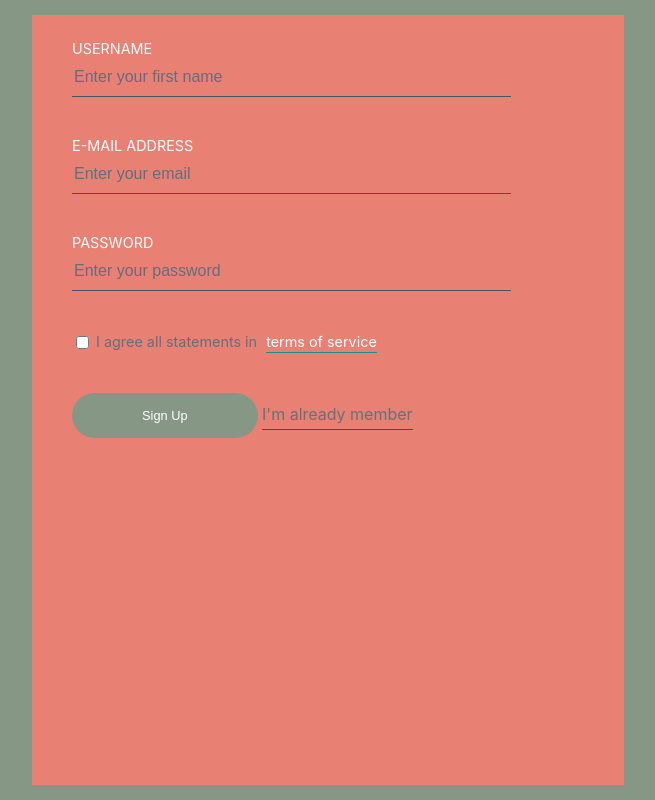
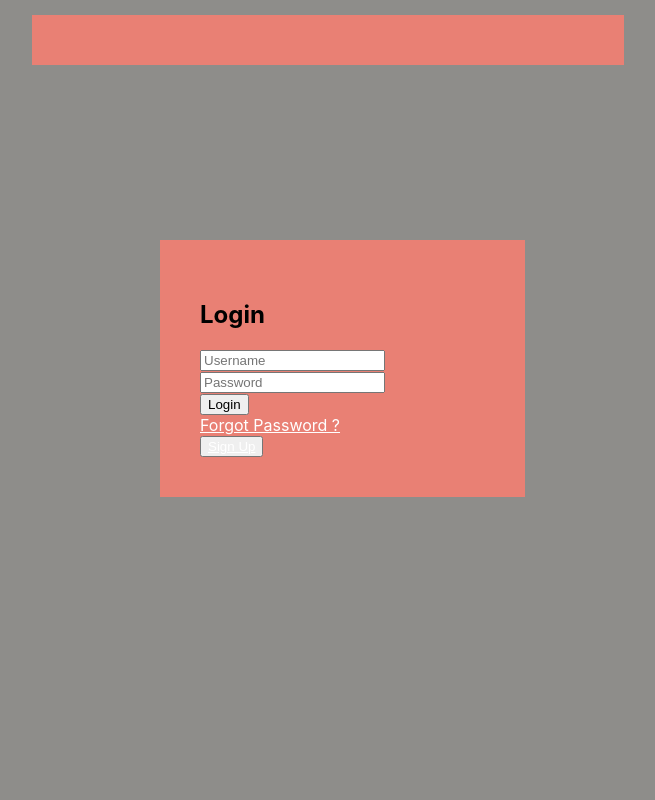
Before and after one commit to ThomasAKA/capstone_project, a React (Create React App) app: page / in a window 1280 px wide. Shown: the whole page, without its empty margins (352-1007 px from the left). Built offline with nearby package versions, Linux system fonts and the light colour scheme.

Commit message:
added login.js and linked all pages before deployment

```diff
--- a/src/App.css
+++ b/src/App.css
@@ -1,7 +1,4 @@
 .App {
-  height: 100vh;
-  background-color: #869785;
-  display: flex;
   color: white;
 }
 
@@ -28,7 +25,7 @@
 }
 
 .FormField {
-  margin-bottom: 40px;
+  margin-bottom: 30px;
 }
 
 .FormField__Label {
@@ -46,8 +43,8 @@
   border-bottom: 1px solid #445366;
   font-size: 1em;
   font-weight: 300;
-  padding-bottom: 10px;
-  margin-top: 10px;
+  padding-bottom: 5px;
+  margin-top: 5px;
 }
 
 .FormField__Input::placeholder {
@@ -60,7 +57,7 @@
   border: none;
   outline: none;
   border-radius: 25px;
-  padding: 15px 70px;
+  padding: 10px 70px;
   font-size: .8em;
   font-weight: 500;
 }
@@ -91,30 +88,106 @@
   padding-bottom: 2px;
   margin-left: 5px;
 }
+/* Style for login page*/
+body {
+  margin: 0;
+  font-family: -apple-system, BlinkMacSystemFont, "Segoe UI", "Roboto", "Oxygen",
+  "Ubuntu", "Cantarell", "Fira Sans", "Droid Sans", "Helvetica Neue",
+  sans-serif;
+  -webkit-font-smoothing: antialiased;
+  -moz-osx-font-smoothing: grayscale;
+  }
 
-/* .social-container{
-  padding: 10px 10px;
-}
-a.social {
-  margin-left: 50px;
-  transition: transform 250ms;
-  display: inline-block;
-}
-a.social:hover {
-  transform: translateY(-2px);
-}
+  code {
+  font-family: source-code-pro, Menlo, Monaco, Consolas, "Courier New",
+  monospace;
+  }
 
-a.facebook {
-  color: #4968ad;
-}
+  a{
+  color: #fff;
+  }
 
-a.twitter {
-  color: #49a1eb;
-}
+  p {
+  margin-bottom: 1rem;
+  }
 
-a.instagram {
-  color: black;
-}
-.words{
+  /* Design based on Blue Login Field of Kevin Sleger https://codepen.io/MurmeltierS/pen/macKb */
+  body {
+  background: #d4d8d9 ;
+  background-size: cover;
+  font-family: -apple-system, BlinkMacSystemFont, "Segoe UI", "Roboto", "Oxygen",
+  "Ubuntu", "Cantarell", "Fira Sans", "Droid Sans", "Helvetica Neue",
+  sans-serif;
+  -webkit-font-smoothing: antialiased;
+  -moz-osx-font-smoothing: grayscale;
+  }
+  body::before {
+  z-index: -1;
+  content: '';
+  position: fixed;
+  top: 0;
+  left: 0;
+  background: #8e8d8a;
+  /* IE Fallback */
 
-} */
+  background: #8e8d8a;
+  width: 100%;
+  height: 100%;
+  }
+  .form {
+  position: absolute;
+  top: 30%;
+  left: 40%;
+  background: #E98074;
+  width: 285px;
+  margin: -140px00-182px;
+  padding: 40px;
+  box-shadow: 003pxrgba(0, 0, 0, 0.3);
+  }
+  .formh2 {
+  margin: 0020px;
+  line-height: 1;
+  color: #fff;
+  font-size: 18px;
+  font-weight: 400;
+  text-align: center;
+  }
+  .forminput {
+  outline: none;
+  display: block;
+  width: 100%;
+  margin: 0020px;
+  padding: 10px15px;
+  border: 1pxsolid#ccc;
+  color: #ccc;
+  font-family: "Roboto";
+  box-sizing: border-box;
+  font-size: 14px;
+  font-weight: 400;
+  -webkit-font-smoothing: antialiased;
+  -moz-osx-font-smoothing: grayscale;
+  transition: 0.2slinear;
+  }
+  .form inputinput:focus {
+  color: #333;
+  border: 1pxsolid#44c4e7;
+  }
+  .formbutton {
+  cursor: pointer;
+  background: #8e8d8a;
+  width: 100%;
+  padding: 10px15px;
+  border: 0;
+  color: #fff;
+  font-family: "Roboto";
+  font-size: 14px;
+  font-weight: 400;
+  margin-bottom: 10px;
+  }
+  .formbutton:hover {
+  background: #504f4e;
+  }
+
+  .mg{
+  margin: 10px;
+  }
--- a/src/App.js
+++ b/src/App.js
@@ -1,24 +1,30 @@
 import React, { Component } from 'react';
 import SignUp from './pages/SignUp';
+import LogIn from './pages/LogIn';
+import Program from './pages/Program';
 import{
   BrowserRouter as Router,
   Route,
+  Link,
+  Switch
 } from 'react-router-dom';
 import './App.css';
-import SocialLogIn from './SocialLogIn';
+
+//import SocialLogIn from './SocialLogIn';
 
 
 class App extends Component {
   render() {
     return (
-      <Router basename="/react-auth-ui/">
+      <Router>
+        <div className="Body">
+          <Route exact path="/" component={LogIn}/>
+        </div>
         <div className="App">
           <div className="App__Form">
-              <Route exact path="/" component={SignUp}>
-              </Route>
-              <socialLogIn />
-          </div>
-
+        <Route exact path="/signup" component={SignUp}/>
+        <Route exact path="/program" component={Program}/>
+        </div>
         </div>
       </Router>
     );
--- /dev/null
+++ b/src/Log.css
@@ -0,0 +1,103 @@
+
+body {
+margin: 0;
+font-family: -apple-system, BlinkMacSystemFont, "Segoe UI", "Roboto", "Oxygen",
+"Ubuntu", "Cantarell", "Fira Sans", "Droid Sans", "Helvetica Neue",
+sans-serif;
+-webkit-font-smoothing: antialiased;
+-moz-osx-font-smoothing: grayscale;
+}
+
+code {
+font-family: source-code-pro, Menlo, Monaco, Consolas, "Courier New",
+monospace;
+}
+
+a{
+color: #fff;
+}
+
+p {
+margin-bottom: 1rem;
+}
+
+/* Design based on Blue Login Field of Kevin Sleger https://codepen.io/MurmeltierS/pen/macKb */
+body {
+background: #d4d8d9 ;
+background-size: cover;
+font-family: -apple-system, BlinkMacSystemFont, "Segoe UI", "Roboto", "Oxygen",
+"Ubuntu", "Cantarell", "Fira Sans", "Droid Sans", "Helvetica Neue",
+sans-serif;
+-webkit-font-smoothing: antialiased;
+-moz-osx-font-smoothing: grayscale;
+}
+body::before {
+z-index: -1;
+content: '';
+position: fixed;
+top: 0;
+left: 0;
+background: #8e8d8a;
+/* IE Fallback */
+
+background: #8e8d8a;
+width: 100%;
+height: 100%;
+}
+.form {
+position: absolute;
+top: 30%;
+left: 50%;
+background: #E98074;
+width: 285px;
+margin: -140px00-182px;
+padding: 40px;
+box-shadow: 003pxrgba(0, 0, 0, 0.3);
+}
+.formh2 {
+margin: 0020px;
+line-height: 1;
+color: #fff;
+font-size: 18px;
+font-weight: 400;
+text-align: center;
+}
+.forminput {
+outline: none;
+display: block;
+width: 100%;
+margin: 0020px;
+padding: 10px15px;
+border: 1pxsolid#ccc;
+color: #ccc;
+font-family: "Roboto";
+box-sizing: border-box;
+font-size: 14px;
+font-weight: 400;
+-webkit-font-smoothing: antialiased;
+-moz-osx-font-smoothing: grayscale;
+transition: 0.2slinear;
+}
+.form inputinput:focus {
+color: #333;
+border: 1pxsolid#44c4e7;
+}
+.formbutton {
+cursor: pointer;
+background: #8e8d8a;
+width: 100%;
+padding: 10px15px;
+border: 0;
+color: #fff;
+font-family: "Roboto";
+font-size: 14px;
+font-weight: 400;
+margin-bottom: 10px;
+}
+.formbutton:hover {
+background: #504f4e;
+}
+
+.mg{
+margin: 10px;
+}
--- /dev/null
+++ b/src/pages/Program.js
@@ -0,0 +1,48 @@
+// import React, { Component} from 'react';
+
+
+// class Program extends Component{
+//     constructor(props){
+//         super(props)
+//         this.state={
+//             Events =
+//             {
+//                 title: '',
+//                 description:'',
+//                 location:'',
+//                 image:'',
+//             },
+//             {
+//                 title: '',
+//                 description:'',
+//                 location:'',
+//                 image:'',
+//             },
+//             {
+//                 title: '',
+//                 description:'',
+//                 location:'',
+//                 image:'',
+//             },
+//             {
+//                 title: '',
+//                 description:'',
+//                 location:'',
+//                 image:'',
+//             }
+
+//         }
+//     }
+
+//     render(){
+//         this.state.events.map =(event) =>{
+
+//         }
+//         return(
+//             <div></div>
+//         );
+//     }
+
+// }
+
+// export default Program;
--- a/src/pages/SignUp.js
+++ b/src/pages/SignUp.js
@@ -1,24 +1,19 @@
 import React, {Component} from 'react';
-import { Link } from 'react-router-dom';
-import { FontAwesomeIcon } from "@fortawesome/react-fontawesome";
-import {
-    faFacebook,
-    faTwitter,
-    faInstagram
-  } from "@fortawesome/free-brands-svg-icons";
 import axios from 'axios';
+import{ Link } from 'react-router-dom';
+
 class SignUp extends Component {
     constructor() {
         super();
 
         this.state = {
             email: '',
-            password: '',
+            password1: '',
             username: '',
-            // firstName: '',
-            // lastName: '',
-            // confirmPassword: '',
-            hasAgreed: false
+            firstname: '',
+            lastname: '',
+            password2: '',
+            terms: false
         };
 
         this.handleChange = this.handleChange.bind(this);
@@ -44,31 +39,18 @@ class SignUp extends Component {
         console.log(this.state);
         const data ={
          "username":this.state.username,
-          "password":this.state.password,
+          "password1":this.state.password1,
+          "password2" :this.state.password2,
           "email":this.state.email,
+          "firstname":this.state.firstname,
+          "lastname":this.state.lastname,
+          "terms":this.state.terms,
         }
-
-
-//   const url = "http://127.0.0.1:8000/api/register/";
-//   fetch(url)
-//    .then(response =>{
-//     console.log(response);
-//     if(response.status === 405){
-//       console.log("SignUp successful");
-//     }
-//     else{
-//       console.log(response)
-//     };
-//   })
-
-// .catch(() =>console.log("cannot access" +url+ "response.Blocked by browser"))}
-
-
-    axios.get("http://127.0.0.1:8000/api/register/", data)
+       axios.post("http://127.0.0.1:8000/usermanagements/", data)
 
        .then(response =>{
         console.log(response);
-      if(response.status === 400){
+        if(response.status === 201){
         console.log("SignUp successful");
         }
         else{
@@ -86,9 +68,19 @@ class SignUp extends Component {
     render() {
         return (
         <div className="FormCenter">
+          <h2><center>Sign Up</center></h2>
             <form onSubmit={this.handleSubmit} className="FormFields">
+
               <div className="FormField">
-                <label className="FormField__Label" htmlFor="name">username</label>
+                <label className="FormField__Label" htmlFor="name">firstName</label>
+                <input type="text" id="name" className="FormField__Input" placeholder="Enter your first name" name="firstname" value={this.state.firstname} onChange={this.handleChange} />
+              </div>
+              <div className="FormField">
+                <label className="FormField__Label" htmlFor="name">lastName</label>
+                <input type="text" id="name" className="FormField__Input" placeholder="Enter your first name" name="lastname" value={this.state.lastname} onChange={this.handleChange} />
+              </div>
+              <div className="FormField">
+                <label className="FormField__Label" htmlFor="name">Username</label>
                 <input type="text" id="name" className="FormField__Input" placeholder="Enter your first name" name="username" value={this.state.username} onChange={this.handleChange} />
               </div>
               {/* <div className="FormField">
@@ -100,8 +92,12 @@ class SignUp extends Component {
                 <input type="email" id="email" className="FormField__Input" placeholder="Enter your email" name="email" value={this.state.email} onChange={this.handleChange} />
               </div>
               <div className="FormField">
-                <label className="FormField__Label" htmlFor="password">Password</label>
-                <input type="password" id="password" className="FormField__Input" placeholder="Enter your password" name="password" value={this.state.password} onChange={this.handleChange} />
+                <label className="FormField__Label" htmlFor="Password1">Password</label>
+                <input type="password" id="Password1" className="FormField__Input" placeholder="Enter your password" name="password1" value={this.state.password1} onChange={this.handleChange} />
+              </div>
+              <div className="FormField">
+                <label className="FormField__Label" htmlFor="Password2">Confirm Password</label>
+                <input type="password" id="Password2" className="FormField__Input" placeholder="Confirm your password" name="password2" value={this.state.password2} onChange={this.handleChange} />
               </div>
               {/* <div className="FormField">
                 <label className="FormField__Label" htmlFor="confirmPassword">Confirm Password</label>
@@ -111,12 +107,13 @@ class SignUp extends Component {
 
               <div className="FormField">
                 <label className="FormField__CheckboxLabel">
-                    <input className="FormField__Checkbox" type="checkbox" name="hasAgreed" value={this.state.hasAgreed} onChange={this.handleChange} /> I agree all statements in <a href="" className="FormField__TermsLink">terms of service</a>
+                    <input className="FormField__Checkbox" type="checkbox" name="terms" value={this.state.terms} onChange={this.handleChange} /> I agree all statements in <a href="" className="FormField__TermsLink">terms of service</a>
                 </label>
               </div>
 
               <div className="FormField">
-                  <button className="FormField__Button mr-20">Sign Up</button> <Link to="/sign-in" className="FormField__Link">I'm already member</Link>
+                  <button className="FormField__Button mr-20"><Link to = "/">Sign Up</Link></button>
+                  {/* <Link to="/sign-in" className="FormField__Link">I'm already member</Link> */}
               </div>
               {/* <div class="social-container">
                 <h3>SignUp with your Social media platform</h3>
--- a/src/pages/logIn.js
+++ b/src/pages/logIn.js
@@ -0,0 +1,78 @@
+import React, { Component } from 'react'
+import axios from 'axios'
+import{ Link , Redirect} from 'react-router-dom';
+
+
+export default class LogIn extends Component {
+
+
+
+constructor(props) {
+  super(props)
+
+  this.state = {
+     username:"",
+     password:""
+  }
+}
+
+
+//handle text change
+
+handlechange= (event)=>{
+  const  {name,value} = event.target
+  this.setState({
+    [name]:value,
+      })
+}
+
+//Submit form action
+
+handleSubmit = (e)=>{
+  e.preventDefault()
+  const data = {
+    "username": this.state.username,
+    "password":this.state.password,
+  }
+
+  axios.post("http://127.0.0.1:8000/api/login/", data)
+  .then(function (response) {
+    console.log(response);
+    if(response.status === 200){
+       console.log("Login successfull");
+       }
+       else{
+         console.log(response.data)
+       };
+  })
+  .catch(function (error) {
+    console.log(error);
+  });
+
+}
+
+
+  render() {
+    return (
+    <section className="form">
+
+  <h2>Login</h2>
+
+      <form >
+
+        <input onChange={this.handlechange} placeholder="Username" type="text" name="username"></input>
+
+        <input onChange={this.handlechange} placeholder="Password" type="password" name="password"></input><br></br>
+
+        <button onClick={this.handleSubmit} type="submit">Login</button><br></br>
+        <a href="/">Forgot Password ?</a>
+        {/* <p style={{textAlign:"center"}}>Or</p> */}<br></br>
+        <button id="Signup"><Link to = "/signup">Sign Up</Link></button>
+      </form>
+
+</section>
+    )
+
+
+  }
+}
```
Also changed, not shown: src/SocialLogIn.js (+29 -29 lines). Lines whose indentation alone changed are shown as unchanged.
